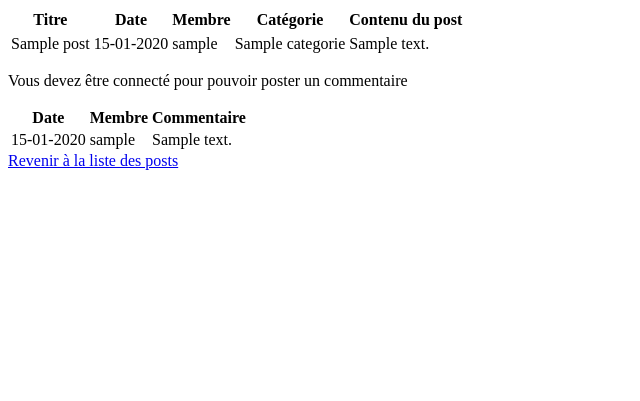
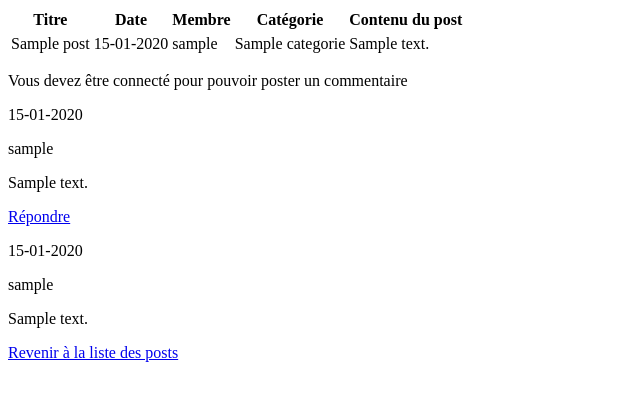
Before and after one commit to Jwana24/projet_afpa_2019, a Symfony app: template templates/forum/show.html.twig in a window 1280 px wide. Shown: the top 401 px of the page, without its empty margins (0-640 px from the left). Run offline with Twig, Linux system fonts and the light colour scheme; the template is opened without the code that fills it: most values are stand-ins (such as "Sample title", 1, 10 or a date in 2020); form fields are guessed from the names that the template uses; some libraries are stand-ins or nearby versions.

Commit message:
responses dans post et article gérées

```diff
--- a/public/CSS/style.css
+++ b/public/CSS/style.css
@@ -4,3 +4,44 @@
     width: 100px;
     height: 100px;
 }
+
+.modal_response
+{
+    z-index: 1000000;
+    display: none;
+    position: fixed;
+    top: 0;
+    left: 0;
+    width: 100vw;
+    height: 100vh;
+    opacity: 0.65;
+    background-color: black;
+}
+
+.center_modal_response
+{
+    background-color: #dfe6e9;
+    width: 500px;
+    height: 400px;
+    margin: auto;
+}
+
+.center_modal_response form
+{
+    display: flex;
+    flex-direction: column;
+    width: 100%;
+    height: 100%;
+}
+
+.center_modal_response textarea
+{
+    margin: auto;
+    width: 400px;
+    height: 300px;
+}
+
+.close_modal_response
+{
+    cursor: pointer;
+}
--- /dev/null
+++ b/public/js/script.js
@@ -0,0 +1,30 @@
+if(document.querySelectorAll('.response_btn'))
+{
+    let response_btn = document.querySelectorAll('.response_btn');
+    let modal = document.querySelector('.modal_response');
+    let close_modal = document.querySelector('.close_modal_response');
+
+    response_btn.forEach(function(e)
+    {
+        e.addEventListener('click', function(f)
+        {
+            f.preventDefault();
+            document.querySelector('input[name=id_comment]').value = f.target.dataset['id'];
+
+            modal.style.display = 'flex';
+        })
+    })
+
+    close_modal.addEventListener('click', function()
+    {
+        modal.style.display = 'none';
+    })
+
+    window.addEventListener('click', function(g)
+    {
+        if(g.target == modal)
+        {
+            modal.style.display = 'none';
+        }
+    })
+}
--- a/src/Form/ResponseType.php
+++ b/src/Form/ResponseType.php
@@ -14,7 +14,7 @@ class ResponseType extends AbstractType
     {
         $builder
             ->add('text_response', TextareaType::class, [
-                'label'=> NULL
+                'label'=> 'contenu'
             ]);
     }
 
--- /dev/null
+++ b/templates/forum/responsesPost/delete.html.twig
@@ -0,0 +1,5 @@
+<form method="post" action="{{ path('delete_response_post', {'id': response.id}) }}" onsubmit="return confirm('Etes-vous sûr de vouloir supprimer cette réponse ?');">
+    <input type="hidden" name="_method" value="DELETE">
+    <input type="hidden" name="_token" value="{{ csrf_token('delete' ~ response.id) }}">
+    <button class="btn">Supprimer la réponse</button>
+</form>
--- a/templates/forum/show.html.twig
+++ b/templates/forum/show.html.twig
@@ -35,30 +35,52 @@
         <p>Vous devez être connecté pour pouvoir poster un commentaire</p>
     {% endif %}
 
-        <table>
-            <tr>
-                <th>Date</th>
-                <th>Membre</th>
-                <th>Commentaire</th>
-            </tr>
+    {% for comment in comments %}
+        <section>
+            <p>{{ comment.DateCommentPost|date('d-m-Y') }}</p>
+            <p>{{ comment.IdMemberFK.username }}</p>
+            <p>{{ comment.TextCommentPost }}</p>
 
-    {% for comment in comments %}
-            <tr>
-                <td>{{ comment.DateCommentPost|date('d-m-Y') }}</td>
-                <td>{{ comment.IdMemberFK.username }}</td>
-                <td>{{ comment.TextCommentPost }}</td>
+            {% if is_granted('MODIFPOSTCOMMENT', comment) %}
+                <a href="{{ path('edit_comment_post', {'id':comment.Id}) }}">Editer</a>
+            {% endif %}
 
-                {% if is_granted('MODIFPOSTCOMMENT', comment) %}
-                    <td><a href="{{ path('edit_comment_post', {'id':comment.Id}) }}">Editer</a></td>
-                {% endif %}
+            {% if is_granted('MODIFPOSTCOMMENT', comment) %}
+                {{ include('forum/commentsPost/delete.html.twig') }}
+            {% endif %}
 
-                {% if is_granted('MODIFPOSTCOMMENT', comment) %}
-                    <td>{{ include('forum/commentsPost/delete.html.twig') }}</td>
-                {% endif %}
-            </tr>
+            <a class="response_btn" href="#" data-id="{{ comment.Id }}">Répondre</a>
+
+            {% for response in comment.getResponses %}
+
+                <article>
+                    <p>{{ response.DateResponse|date('d-m-Y') }}</p>
+                    <p>{{ response.IdMemberFK.username }}</p>
+                    <p>{{ response.TextResponse }}</p>
+
+                    {% if is_granted('MODIFRESPONSE', response) %}
+                        <a href="{{ path('edit_response_post', {'id':response.Id}) }}">Editer</a>
+                    {% endif %}
+
+                    {% if is_granted('MODIFRESPONSE', response) %}
+                        {{ include('forum/responsesPost/delete.html.twig') }}
+                    {% endif %}
+                </article>
+
+            {% endfor %}
+        </section>
     {% endfor %}
 
-        </table>
+    <section class="modal_response">
+        <article class="center_modal_response">
+        <span class="close_modal_response">&times;</span>
+            {{ form_start(formResponse) }}
+            {{ form_widget(formResponse.text_response) }}
+            <input type="hidden" value="" name="id_comment">
+            <input type="submit" value="Répondre">
+            {{ form_end(formResponse) }}
+        </article>
+    </section>
 
     <a href="{{ path('posts_list') }}">Revenir à la liste des posts</a>
 
@@ -69,3 +91,7 @@
     {% endfor %}
 
 {% endblock %}
+
+{% block javascripts %}
+    <script src="{{ asset('js/script.js') }}"></script>
+{% endblock %}
```
Also changed, not shown: src/Controller/PostController.php (+20 -2 lines), src/Controller/ResponseController.php (+44 -3 lines), templates/article/show.html.twig (+24 -11 lines), templates/forum/responsesPost/edit.html.twig (added, +11 -0 lines).
